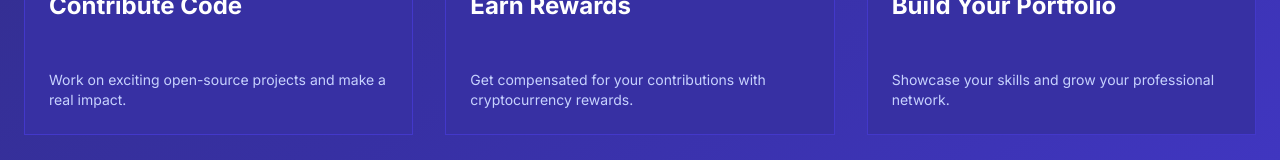
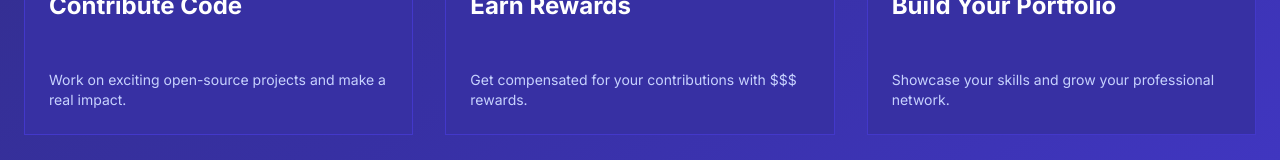
Before and after one commit to nkalpakis21/solana-bounty, a Next.js app: page / in a window 1280 px wide. Shown: the part 549-709 px from the top of the page. Built offline with nearby package versions, Linux system fonts and the light colour scheme; no server answers.

Commit message:
Update homepage copy.

```diff
--- a/app/page.tsx
+++ b/app/page.tsx
@@ -40,7 +40,7 @@ export default function HomePage() {
           <FeatureCard
             icon={<Coins className="h-12 w-12 text-indigo-400" />}
             title="Earn Rewards"
-            description="Get compensated for your contributions with cryptocurrency rewards."
+            description="Get compensated for your contributions with $$$ rewards."
           />
           <FeatureCard
             icon={<Github className="h-12 w-12 text-indigo-400" />}
```
